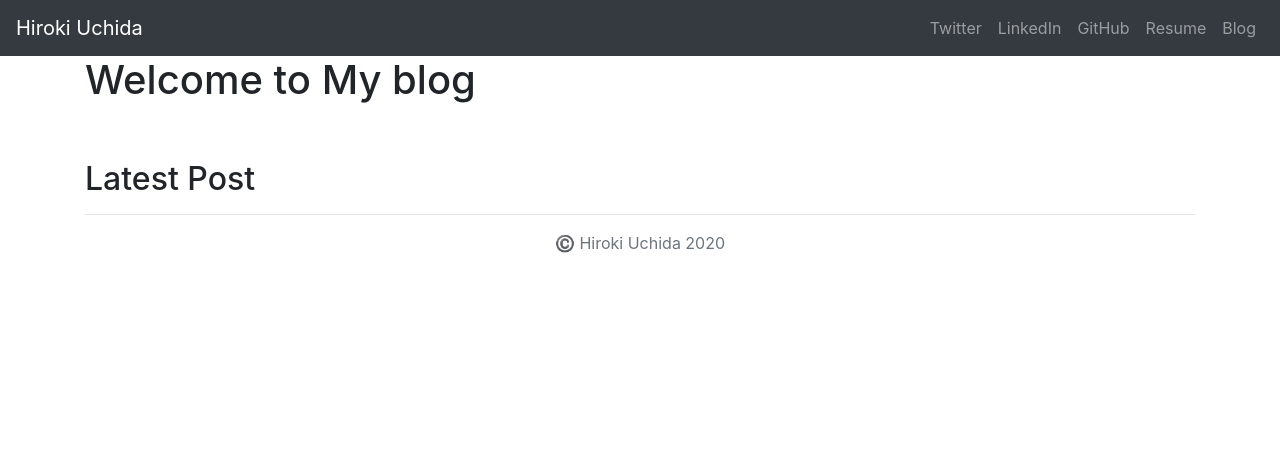
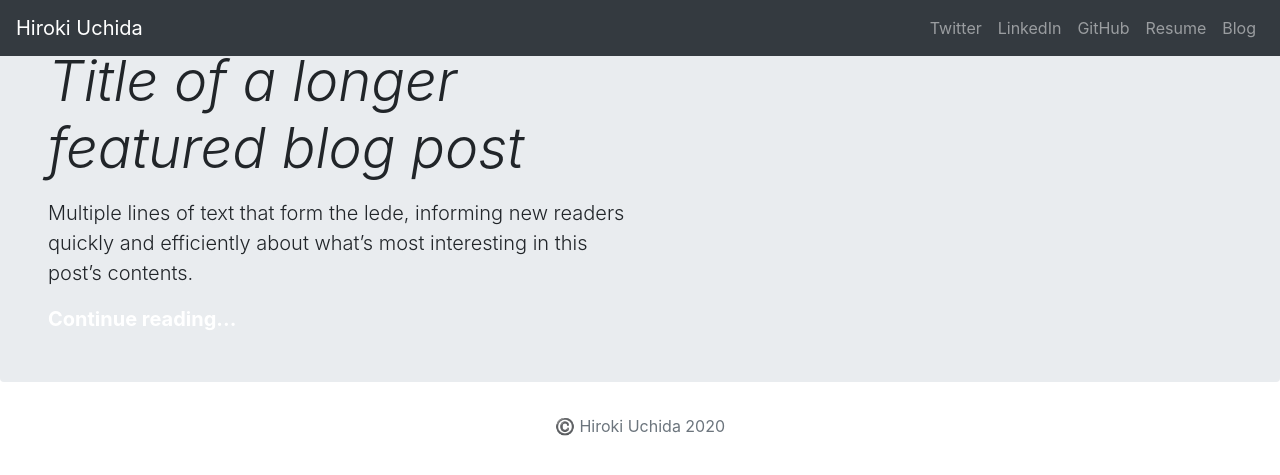
Before and after one commit to Hir0kii/port_project, a Django app: page /blog/ in a window 1280 px wide. Shown: the top 475 px of the page. Run offline with Django 3.2, Linux system fonts and the light colour scheme; data that the repository does not hold is empty; some libraries are stand-ins or nearby versions.

Commit message:
finish linking and staticfiles

```diff
--- a/blog/models.py
+++ b/blog/models.py
@@ -7,3 +7,9 @@ class Blog(models.Model):
     pub_date = models.DateTimeField(default=timezone.now)
     body = models.TextField()
     image = models.ImageField(upload_to='images')
+
+    def __str__(self):
+        return self.title
+
+    def summary(self):
+        return self.body[:50]
--- a/blog/templates/blog/allblogs.html
+++ b/blog/templates/blog/allblogs.html
@@ -1,20 +1,32 @@
 {% extends 'jobs/base.html' %}
 {% block content %}
 
-  <main role="main">
-    <div class="container">
-      <h1>Welcome to My blog</h1>
-      <br>
-      <br>
-      <h2>Latest Post</h2>
+  <div class="jumbotron p-4 p-md-5 rounded ">
+    <div class="col-md-6 px-0">
+      <h1 class="display-4 font-italic">Title of a longer featured blog post</h1>
+      <p class="lead my-3">Multiple lines of text that form the lede, informing new readers quickly and efficiently about what’s most interesting in this post’s contents.</p>
+      <p class="lead mb-0"><a href="#" class="text-white font-weight-bold">Continue reading...</a></p>
+    </div>
+  </div>
 
+  {% for blog in blogs.all %}
 
+  <div class="row mb-2">
+    <div class="col-md-6">
+      <div class="row no-gutters border rounded overflow-hidden flex-md-row mb-4 shadow-sm h-md-250 position-relative">
+        <div class="col p-4 d-flex flex-column position-static">
+          <h3 class="mb-0">{{ blog.title }}</h3>
+          <div class="mb-1 text-muted">{{ blog.pub_date|date:"m/d" }}</div>
+          <p class="card-text mb-auto">{{ blog.summary }}</p>
+          <a href="{% url 'detail' blog.id %}" class="stretched-link">Continue reading</a>
+        </div>
+        <div class="col-auto d-none d-lg-block">
+          <svg class="bd-placeholder-img" width="200" height="250" xmlns="http://www.w3.org/2000/svg" preserveAspectRatio="xMidYMid slice" focusable="false" role="img" aria-label="Placeholder: Thumbnail"><title>Placeholder</title><rect width="100%" height="100%" fill="#55595c"/><text x="50%" y="50%" fill="#eceeef" dy=".3em">Thumbnail</text></svg>
+        </div>
+      </div>
+    </div>
+  </div>
 
-
-      <hr>
-    </div>
-
-
-  </main>
+  {% endfor %}
 
 {% endblock %}
--- a/blog/urls.py
+++ b/blog/urls.py
@@ -3,4 +3,5 @@ from . import views
 
 urlpatterns = [
     path('', views.allblogs, name='allblogs'),
+    path('<int:pk>/', views.detail, name='detail')
 ]
--- a/blog/views.py
+++ b/blog/views.py
@@ -1,5 +1,12 @@
-from django.shortcuts import render
+from django.shortcuts import render, get_object_or_404
+from .models import Blog
 
 
 def allblogs(request):
-    return render(request, 'blog/allblogs.html')
+    blogs = Blog.objects
+    return render(request, 'blog/allblogs.html', {'blogs': blogs})
+
+
+def detail(request, pk):
+    detailblog = get_object_or_404(Blog, pk=pk)
+    return render(request, 'blog/detail.html', {'blog': detailblog})
--- a/jobs/templates/jobs/base.html
+++ b/jobs/templates/jobs/base.html
@@ -1,4 +1,5 @@
 <!DOCTYPE html>
+{% load static %}
 <html lang="en" dir="ltr">
 <head>
   <meta charset="utf-8">
@@ -44,7 +45,7 @@
 </head>
 <body>
   <header>
-    <nav class="navbar navbar-expand-lg navbar-dark bg-dark">
+    <nav class="navbar navbar-expand-lg fixed-top navbar-dark bg-dark">
       <a class="navbar-brand" href="{% url 'home' %}">Hiroki Uchida</a>
       <button class="navbar-toggler" type="button" data-toggle="collapse" data-target="#navbarNavAltMarkup" aria-controls="navbarNavAltMarkup" aria-expanded="false" aria-label="Toggle navigation">
         <span class="navbar-toggler-icon"></span>
@@ -54,7 +55,7 @@
           <a class="nav-item nav-link" href="https://twitter.com/Hir0kii_">Twitter</a>
           <a class="nav-item nav-link" href="https://www.linkedin.com/in/hir0kiuchida">LinkedIn</a>
           <a class="nav-item nav-link" href="https://github.com/Hir0kii">GitHub</a>
-          <a class="nav-item nav-link" href="#">Resume</a>
+          <a class="nav-item nav-link" href="{% static 'resume.pdf' %}">Resume</a>
           <a class="nav-item nav-link" href="{% url 'allblogs' %}">Blog</a>
 
         </div>
--- a/jobs/templates/jobs/home.html
+++ b/jobs/templates/jobs/home.html
@@ -1,5 +1,6 @@
 {% extends 'jobs/base.html' %}
 {% block content %}
+{% load static %}
 
   <main role="main">
 
@@ -10,6 +11,7 @@
         <p>
           <a href="mailto:huchida0622@gmail.com" class="btn btn-primary my-2">Email</a>
         </p>
+        <img src="{% static 'Hiroki.jpg' %}" height="300" alt="Hiroki">
       </div>
     </section>
 
--- a/portfolio_project/settings.py
+++ b/portfolio_project/settings.py
@@ -123,6 +123,11 @@ USE_TZ = True
 # Static files (CSS, JavaScript, Images)
 # https://docs.djangoproject.com/en/2.2/howto/static-files/
 
+STATICFILES_DIRS = [
+    os.path.join(BASE_DIR, 'portfolio_project/static'),
+]
+
+STATIC_ROOT = os.path.join(BASE_DIR, 'static')
 STATIC_URL = '/static/'
 
 MEDIA_ROOT = os.path.join(BASE_DIR, 'media')
```
Also changed, not shown: blog/templates/blog/detail.html (added, +12 -0 lines), blog/migrations/0003_auto_20200502_2338.py (added), portfolio_project/static/Hiroki.jpg (added), 2 other files.
